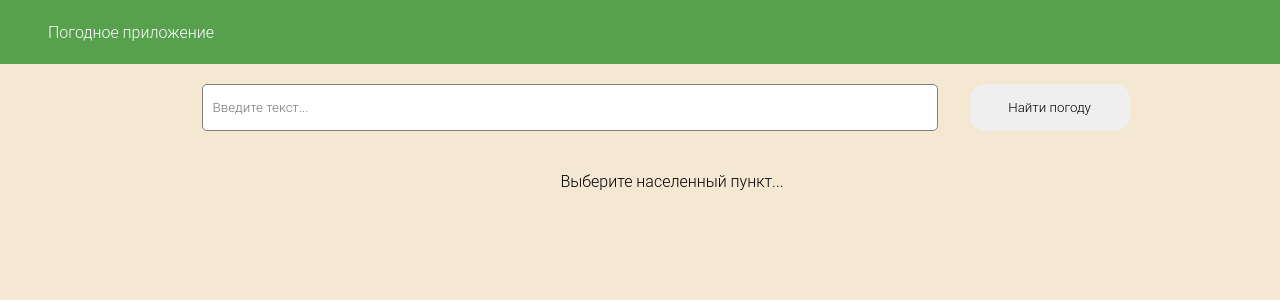
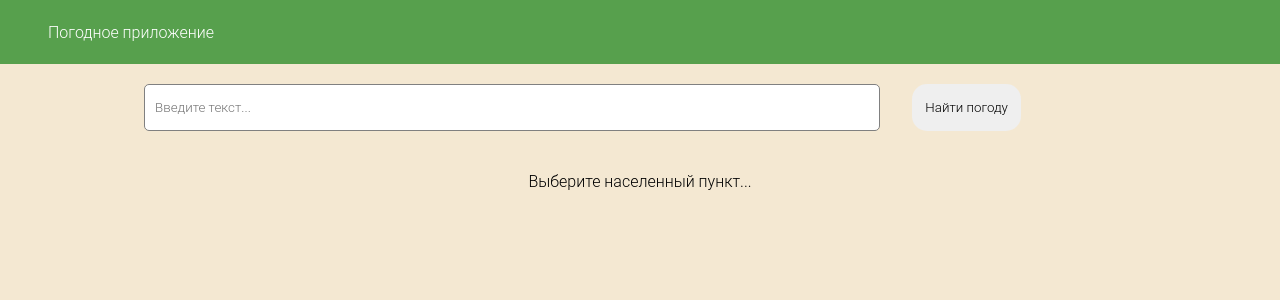
Before and after one commit to invbeans/weather_app_vue, a Vue app: page / in a window 1280 px wide. Shown: the top 300 px of the page. Built offline with nearby package versions, Linux system fonts and the light colour scheme; no server answers.

Commit message:
changed styles for landscape

```diff
--- a/src/App.vue
+++ b/src/App.vue
@@ -47,4 +47,12 @@ body {
     padding-right: 0;
   }
 }
+
+@media (max-height: 600px) and (orientation: landscape) {
+  .app {
+    font-size: 12px;
+    padding-left: 0;
+    padding-right: 0;
+  }
+}
 </style>
--- a/src/components/HourWeather.vue
+++ b/src/components/HourWeather.vue
@@ -125,4 +125,11 @@ button {
         width: 5em;
     }
 }
+
+@media (max-height: 900px) and (orientation: landscape) {
+    button {
+        width: 1.6em;
+        height: 3em;
+    }
+}
 </style>
--- a/src/components/LocalitiesSelect.vue
+++ b/src/components/LocalitiesSelect.vue
@@ -48,4 +48,11 @@ option {
         width: 15rem;
     }
 }
+
+@media (max-width: 600px), (max-height: 600px){
+    select,
+    option {
+        font-size: 12px;
+    }
+}
 </style>
--- a/src/components/shared/SharedButton.vue
+++ b/src/components/shared/SharedButton.vue
@@ -27,4 +27,18 @@ button {
         padding: 0.5em 0.7em;
     }
 }
+
+@media (max-height: 900px) and (orientation: landscape) {
+    .button {
+        height: 3.5em;
+        width: 4em;
+        padding: 0.5em 1em;
+    }
+}
+
+@media (max-width: 600px), (max-height: 600px){
+    .button {
+        font-size: 12px;
+    }
+}
 </style>
--- a/src/components/shared/SharedInput.vue
+++ b/src/components/shared/SharedInput.vue
@@ -31,4 +31,10 @@ input {
         width: 15rem;
     }
 }
+
+@media (max-width: 600px), (max-height: 600px){
+    input {
+        font-size: 12px;
+    }
+}
 </style>
--- a/src/components/shared/SharedWeatherBlock.vue
+++ b/src/components/shared/SharedWeatherBlock.vue
@@ -26,7 +26,14 @@ export default {
 
 @media (max-width: 600px) and (orientation: portrait){
     .weather-container {
-        padding: 1.2em 1.8em;
+        padding: 1.6em 1.8em;
+        min-height: 10rem;
+    }
+}
+
+@media (max-height: 900px) and (orientation: landscape) {
+    .weather-container {
+        padding: 1.8em 2.2em;
         min-height: 10rem;
     }
 }
--- a/src/pages/MainPage.vue
+++ b/src/pages/MainPage.vue
@@ -167,4 +167,12 @@ export default {
     }
 
 }
+
+
+@media (max-height: 900px) and (orientation: landscape) {
+    .content-wrapper {
+        align-items: center;
+        padding-left: 0;
+    }
+}
 </style>
--- a/vue.config.js
+++ b/vue.config.js
@@ -1,6 +1,9 @@
 const { defineConfig } = require('@vue/cli-service')
 module.exports = defineConfig({
   transpileDependencies: true,
+  publicPath: process.env.NODE_ENV === 'production'
+    ? 'weather_app_vue_pet'
+    : '/',
   css: {
     loaderOptions: {
       sass: {
```
